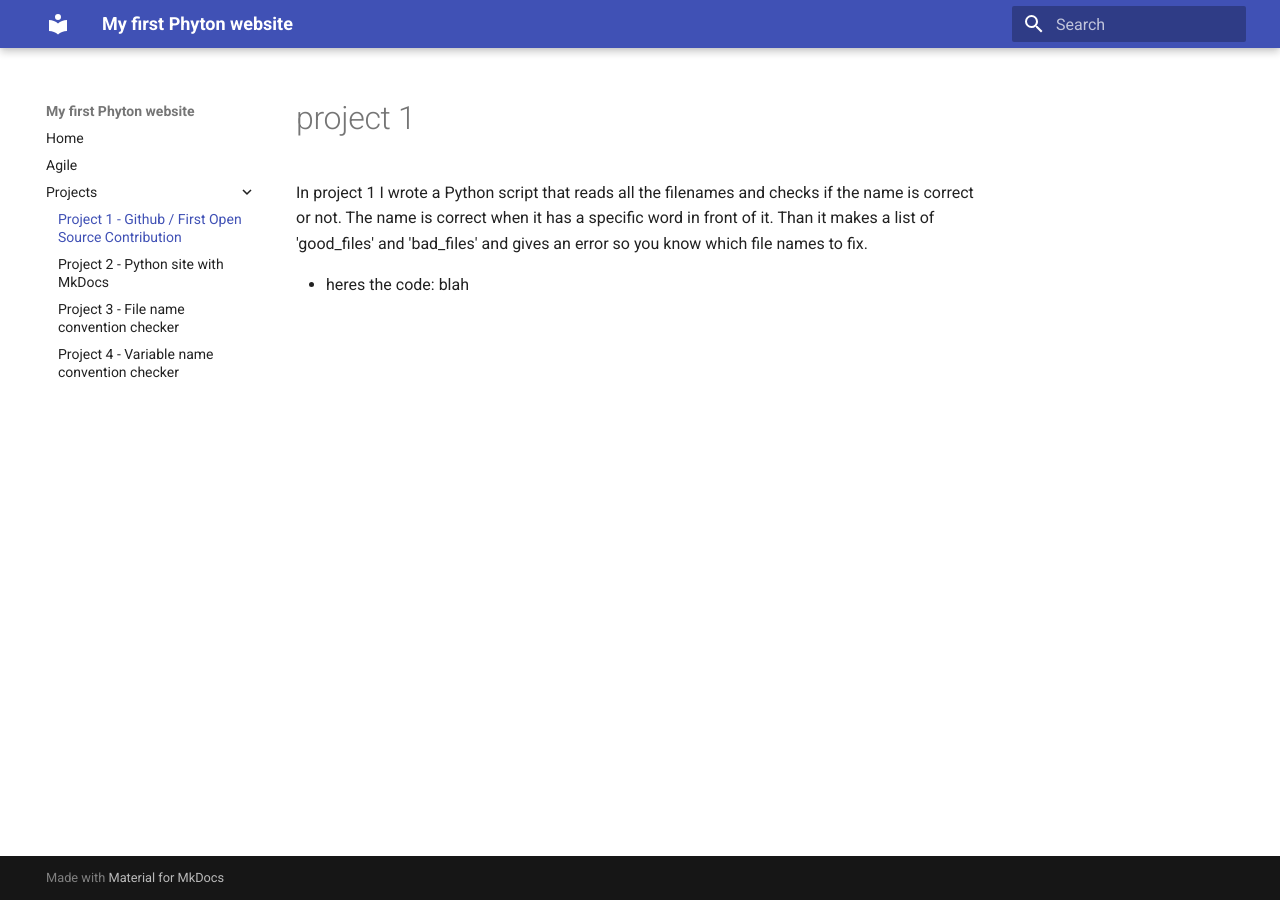
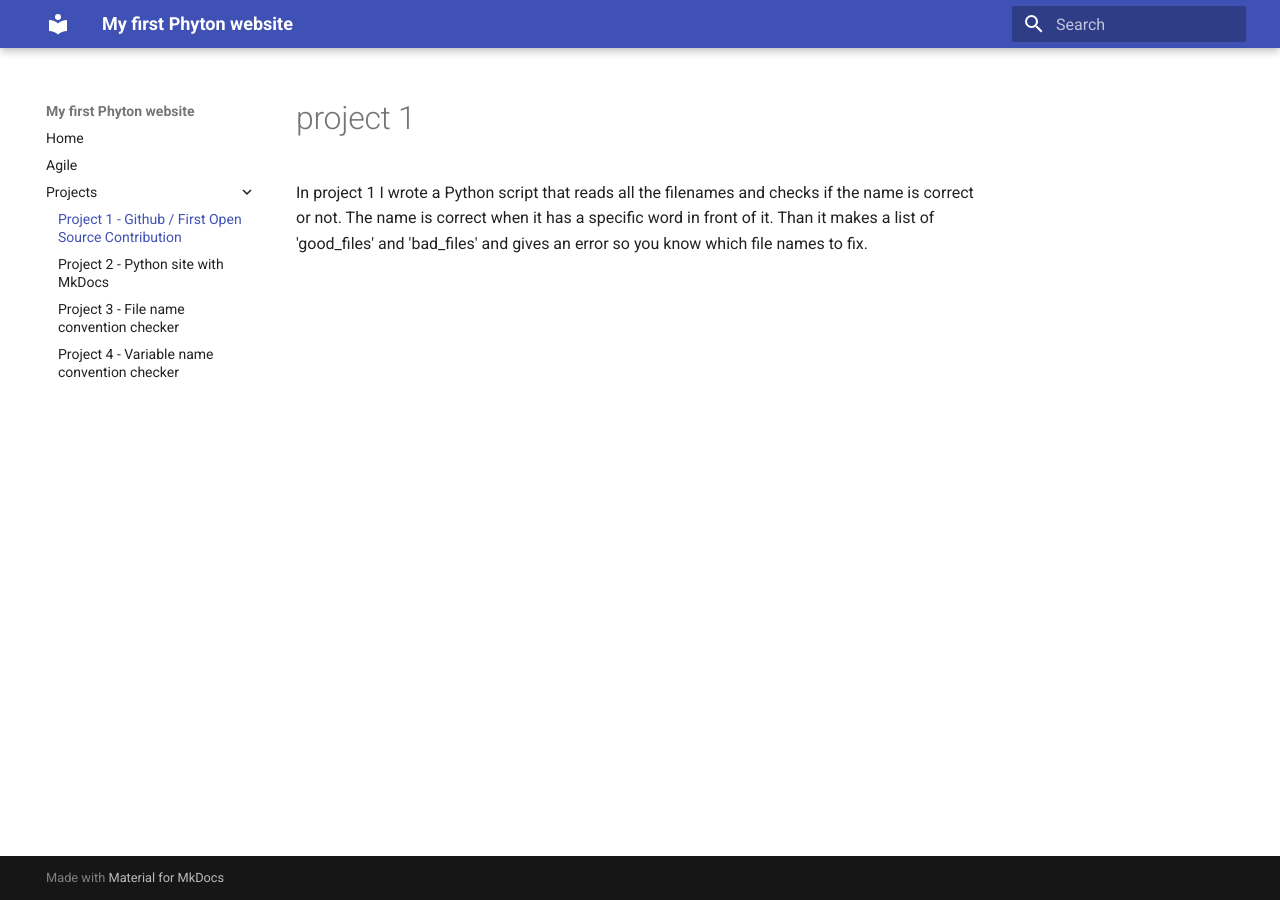
Before and after one commit to milagro2/pythonsite, an MkDocs documentation site: the page built from docs/project1.md, in a window 1280 px wide. Built offline with MkDocs 1.6.1 and Material for MkDocs 9.7.7, drawn with Linux system fonts in a browser that asks for light colours.

Commit message:
Update project1.md

```diff
--- a/docs/project1.md
+++ b/docs/project1.md
@@ -1,4 +1,2 @@
-#project 1
+# project 1
 In project 1 I wrote a Python script that reads all the filenames and checks if the name is correct or not. The name is correct when it has a specific word in front of it. Than it makes a list of 'good_files' and 'bad_files' and gives an error so you know which file names to fix.
-
- - heres the code: blah
```
